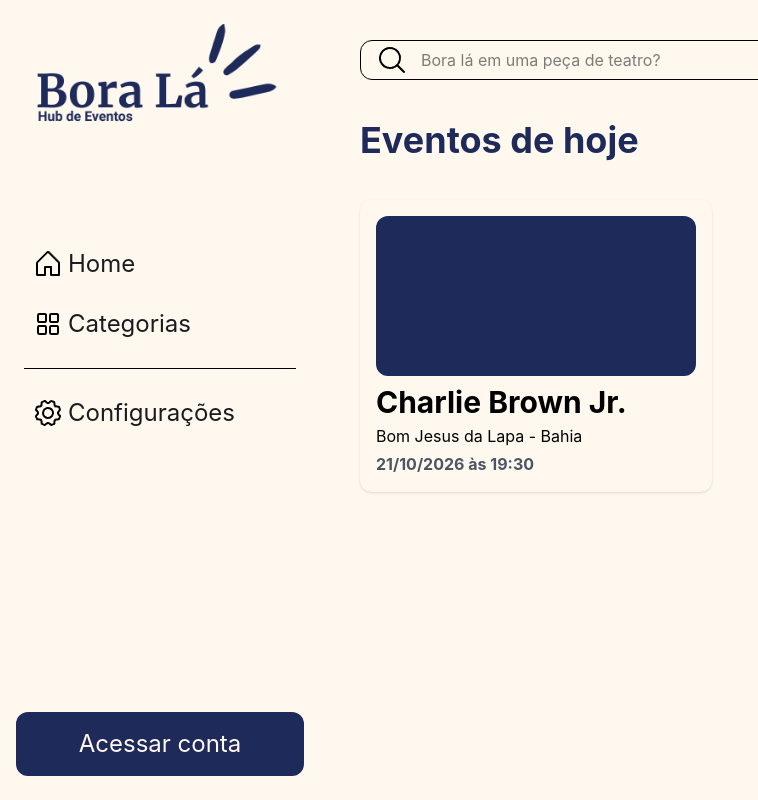
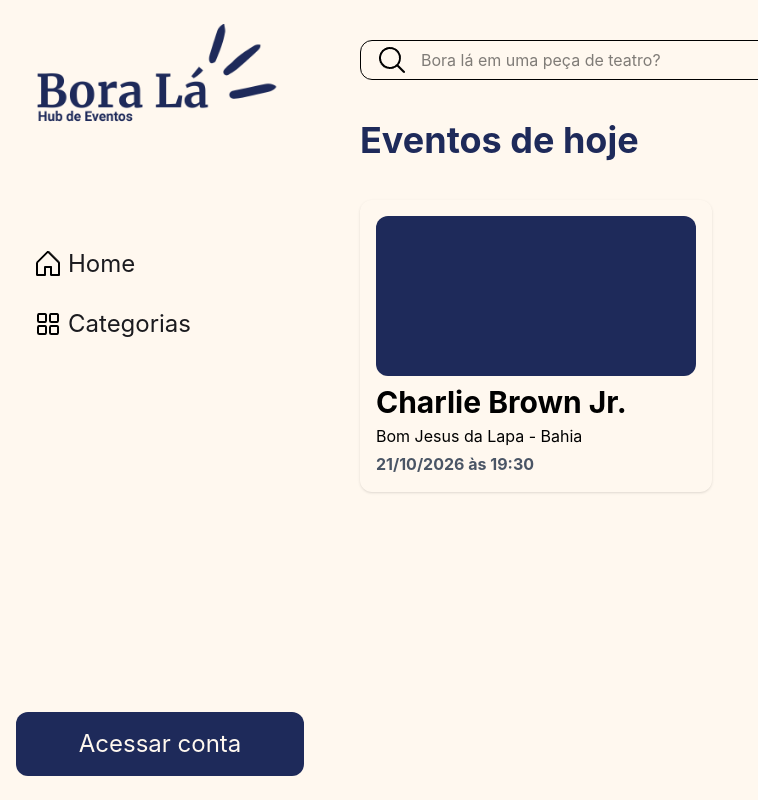
Before and after one commit to Gleison-dev/boraLaFrontEnd, a React (Vite) app: page / in a window 1280 px wide. Shown: the top 800 px of the page, without its empty margins (0-758 px from the left). Built offline with nearby package versions, Linux system fonts and the light colour scheme.

Commit message:
feat: Authentication validation

```diff
--- a/src/components/Sidebar/siderbar.jsx
+++ b/src/components/Sidebar/siderbar.jsx
@@ -1,13 +1,22 @@
+import icon_categories from "../../assets/icon_categories.png";
+import { AuthContext } from "../../context/AuthContext";
 import icon_config from "../../assets/icon_config.png";
+import { isTokenExpired } from "../../utils/tokenUtil";
 import icon_house from "../../assets/icon_house.png";
-import icon_categories from "../../assets/icon_categories.png";
+
+import { NavLink } from "react-router-dom";
 import logo from "../../assets/logo.png";
-import { NavLink } from "react-router-dom";
+import { useContext } from "react";
 
 export default function Sidebar() {
+  const { token } = useContext(AuthContext);
+  const isAuthenticated = token && !isTokenExpired(token);
+
   return (
     <>
       <section className="w-80 h-screen shadow-xl bg-creme">
+        {isAuthenticated ? (
+          <div>
             <div className="flex flex-col h-full p-6 ">
               <div>
                 <img className="" src={logo} alt="Logo do site" />
@@ -33,6 +42,27 @@ export default function Sidebar() {
                   </div>
                 </ul>
               </div>
+            </div>
+          </div>
+        ) : (
+          <div className="flex flex-col h-full p-6 ">
+            <div>
+              <img className="" src={logo} alt="Logo do site" />
+            </div>
+            <div className="mt-20">
+              <ul className="flex flex-col gap-3 text-preto text-2xl">
+                <NavLink to="/">
+                  <div className="flex items-center gap-1 p-2 cursor-pointer rounded-xl hover:bg-gray-300">
+                    <img src={icon_house} alt="Ícone de casa" />
+                    <li>Home</li>
+                  </div>
+                </NavLink>
+                <div className="flex items-center gap-1 p-2 cursor-pointer rounded-xl hover:bg-gray-300">
+                  <img src={icon_categories} alt="Ícone de categoria" />
+                  <li>Categorias</li>
+                </div>
+              </ul>
+            </div>
             <div className="flex justify-center mt-auto">
               <NavLink to="/login">
                 <button className="w-72 h-16 text-2xl rounded-xl cursor-pointer bg-azul-marinho text-creme hover:underline">
@@ -41,6 +71,7 @@ export default function Sidebar() {
               </NavLink>
             </div>
           </div>
+        )}
       </section>
     </>
   );
```
Lines whose indentation alone changed are shown as unchanged.
